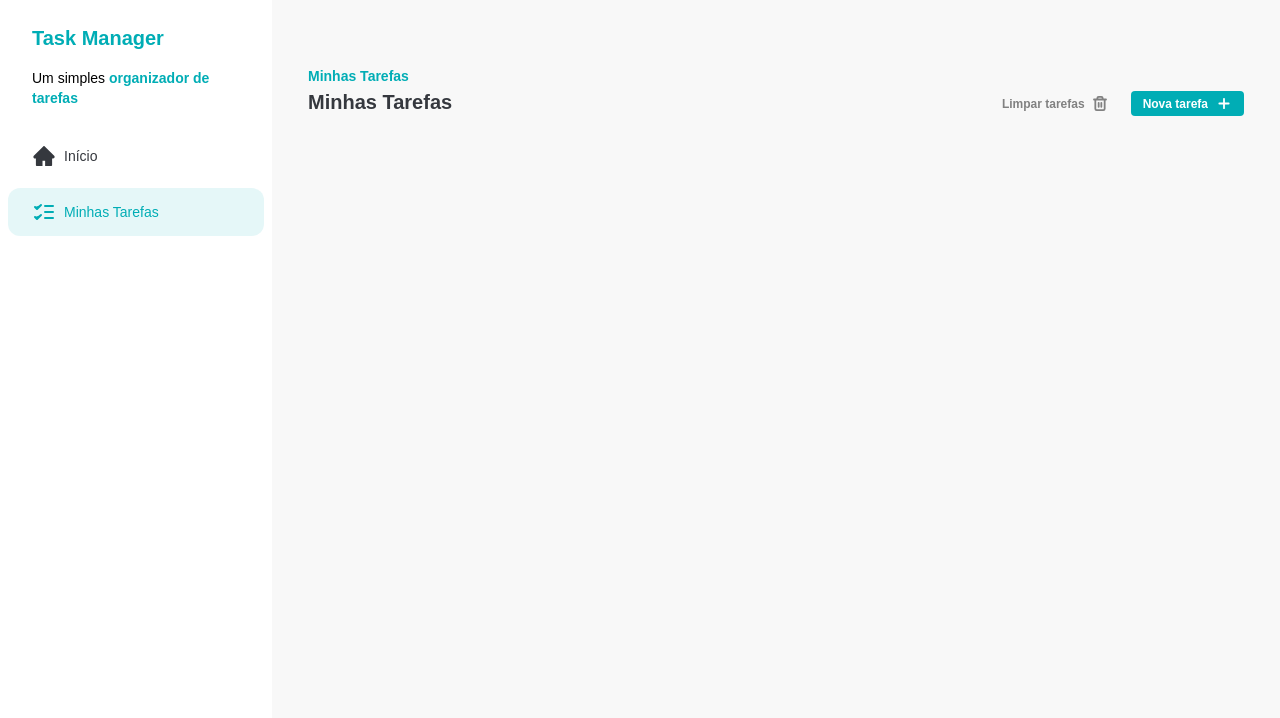
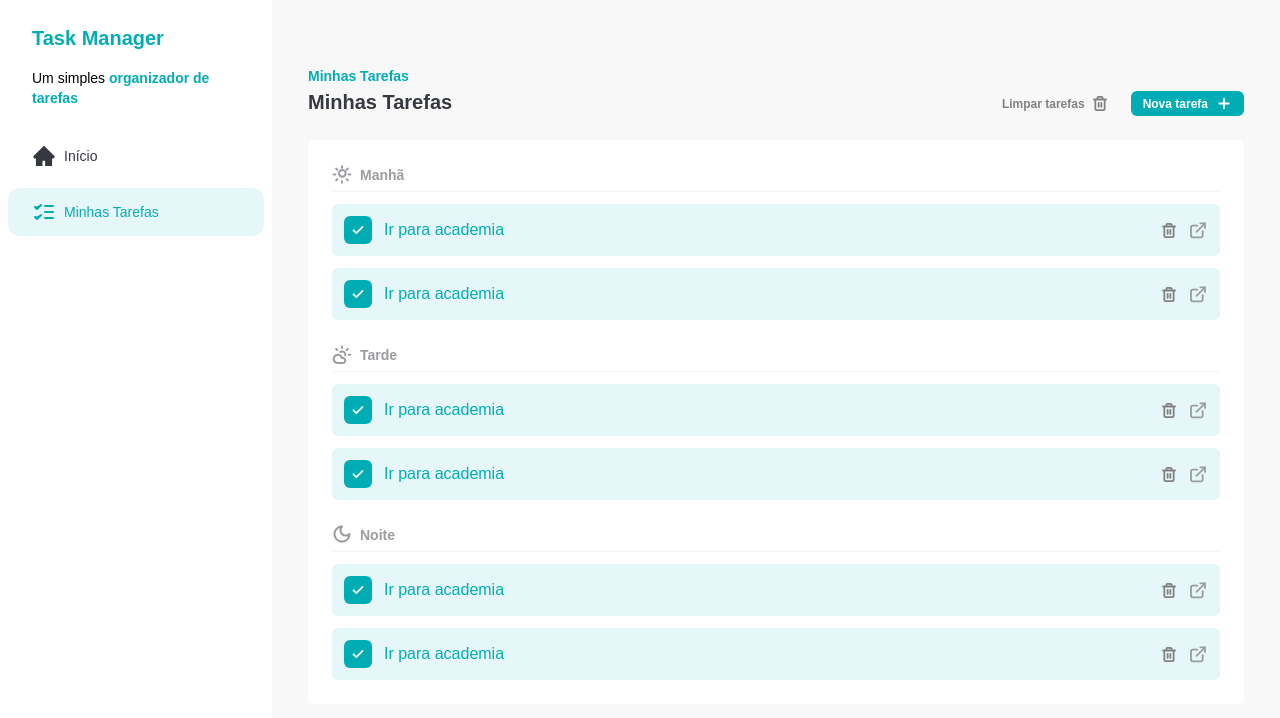
Before and after one commit to davifdev/task-manager-fsc, a React (Vite) app: page /tasks/2991e662-0692-45ed-a467-704b24016843 in a window 1280 px wide. Shown: the top 718 px of the page. Built offline with nearby package versions, Linux system fonts and the light colour scheme.

Commit message:
feat: created TaskItem and TaskSeparator components

```diff
--- a/src/components/Button.tsx
+++ b/src/components/Button.tsx
@@ -2,7 +2,7 @@ import type { ComponentProps, ReactNode } from "react";
 import { tv, type VariantProps } from "tailwind-variants";
 
 const button = tv({
-  base: "flex items-center gap-2 px-3 py-1 text-xs font-semibold rounded-sm cursor-pointer hover:opacity-75 transition-all",
+  base: "flex items-center gap-2 px-3 py-1 text-xs font-semibold rounded-md cursor-pointer hover:opacity-75 transition-all",
   variants: {
     color: {
       primary: "text-white bg-primary",
--- /dev/null
+++ b/src/components/Header.tsx
@@ -0,0 +1,36 @@
+import { AddIcon, TrashIcon } from "../assets/icons";
+import Button from "./Button";
+
+interface HeaderProps {
+  title: string;
+  subtitle: string;
+}
+
+const Header = ({ title, subtitle }: HeaderProps) => {
+  return (
+    <div className="flex items-end justify-between">
+      <div className="space-y-2">
+        <span className="text-primary text-sm font-semibold">{subtitle}</span>
+        <h2 className="text-dark-blue text-xl font-semibold">{title}</h2>
+      </div>
+      <div className="flex items-center gap-3">
+        <Button
+          color="ghost"
+          title="Excluir Tarefas"
+          aria-label="Excluir Tarefas"
+        >
+          Limpar tarefas <TrashIcon />
+        </Button>
+        <Button
+          color="primary"
+          title="Criar Nova Tarefa"
+          aria-label="Criar Nova Tarefa"
+        >
+          Nova tarefa <AddIcon />
+        </Button>
+      </div>
+    </div>
+  );
+};
+
+export default Header;
--- /dev/null
+++ b/src/components/TaskItem.tsx
@@ -0,0 +1,33 @@
+import { CheckIcon, DetailsIcon, TrashIcon } from "../assets/icons";
+import Button from "./Button";
+
+const TaskItem = () => {
+  return (
+    <div className="flex items-center justify-between rounded-md bg-[var(--primary-opacity)] p-3">
+      <div className="flex items-center gap-3">
+        <label
+          htmlFor="status"
+          className="bg-primary relative flex h-7 w-7 cursor-pointer items-center justify-center rounded-md"
+        >
+          <input
+            type="checkbox"
+            id="status"
+            className="absolute top-0 left-0 h-full w-full cursor-pointer opacity-0"
+          />
+          <CheckIcon />
+        </label>
+        <p className="text-md text-primary">Ir para academia</p>
+      </div>
+      <div className="flex items-center">
+        <Button color="ghost">
+          <TrashIcon />
+        </Button>
+        <a href="#">
+          <DetailsIcon />
+        </a>
+      </div>
+    </div>
+  );
+};
+
+export default TaskItem;
--- /dev/null
+++ b/src/components/TaskSeparator.tsx
@@ -0,0 +1,19 @@
+import type { ReactNode } from "react";
+
+interface TaskSeparatorProps {
+  text: string;
+  icon: ReactNode;
+}
+
+const TaskSeparator = ({ text, icon }: TaskSeparatorProps) => {
+  return (
+    <div className="border-b-border-gray border-b pb-1.5">
+      <div className="flex items-center gap-2">
+        {icon}
+        <span className="text-text-gray text-sm font-semibold">{text}</span>
+      </div>
+    </div>
+  );
+};
+
+export default TaskSeparator;
--- a/src/components/Tasks.tsx
+++ b/src/components/Tasks.tsx
@@ -1,28 +1,30 @@
-import { AddIcon, TrashIcon } from "../assets/icons";
-import Button from "./Button";
+import { CloudSunIcon, MoonIcon, SunIcon } from "../assets/icons";
+
+import Header from "./Header";
+import TaskItem from "./TaskItem";
+import TaskSeparator from "./TaskSeparator";
 
 const Tasks = () => {
   return (
     <section className="w-full space-y-6 px-9 py-16">
-      <div className="flex items-end justify-between">
-        <div className="space-y-2">
-          <span className="text-primary text-sm font-semibold">
-            Minhas Tarefas
-          </span>
-          <h2 className="text-dark-blue text-xl font-semibold">
-            Minhas Tarefas
-          </h2>
+      <Header title="Minhas Tarefas" subtitle="Minhas Tarefas" />
+      <div className="space-y-6 rounded-md bg-white p-6">
+        <div className="space-y-3">
+          <TaskSeparator text="Manhã" icon={<SunIcon />} />
+          <TaskItem />
+          <TaskItem />
         </div>
-        <div className="flex items-center gap-3">
-          <Button color="ghost">
-            Limpar tarefas <TrashIcon />
-          </Button>
-          <Button color="primary">
-            Nova tarefa <AddIcon />
-          </Button>
+        <div className="space-y-3">
+          <TaskSeparator text="Tarde" icon={<CloudSunIcon />} />
+          <TaskItem />
+          <TaskItem />
+        </div>
+        <div className="space-y-3">
+          <TaskSeparator text="Noite" icon={<MoonIcon />} />
+          <TaskItem />
+          <TaskItem />
         </div>
       </div>
-      <div></div>
     </section>
   );
 };
--- a/src/index.css
+++ b/src/index.css
@@ -17,6 +17,7 @@
   --color-primary: #00adb5;
   --color-process: #ffaa04;
   --color-danger: #ef4444;
+  --color-border-gray: #F4F4F5;
 }
 
 @layer base {
```
